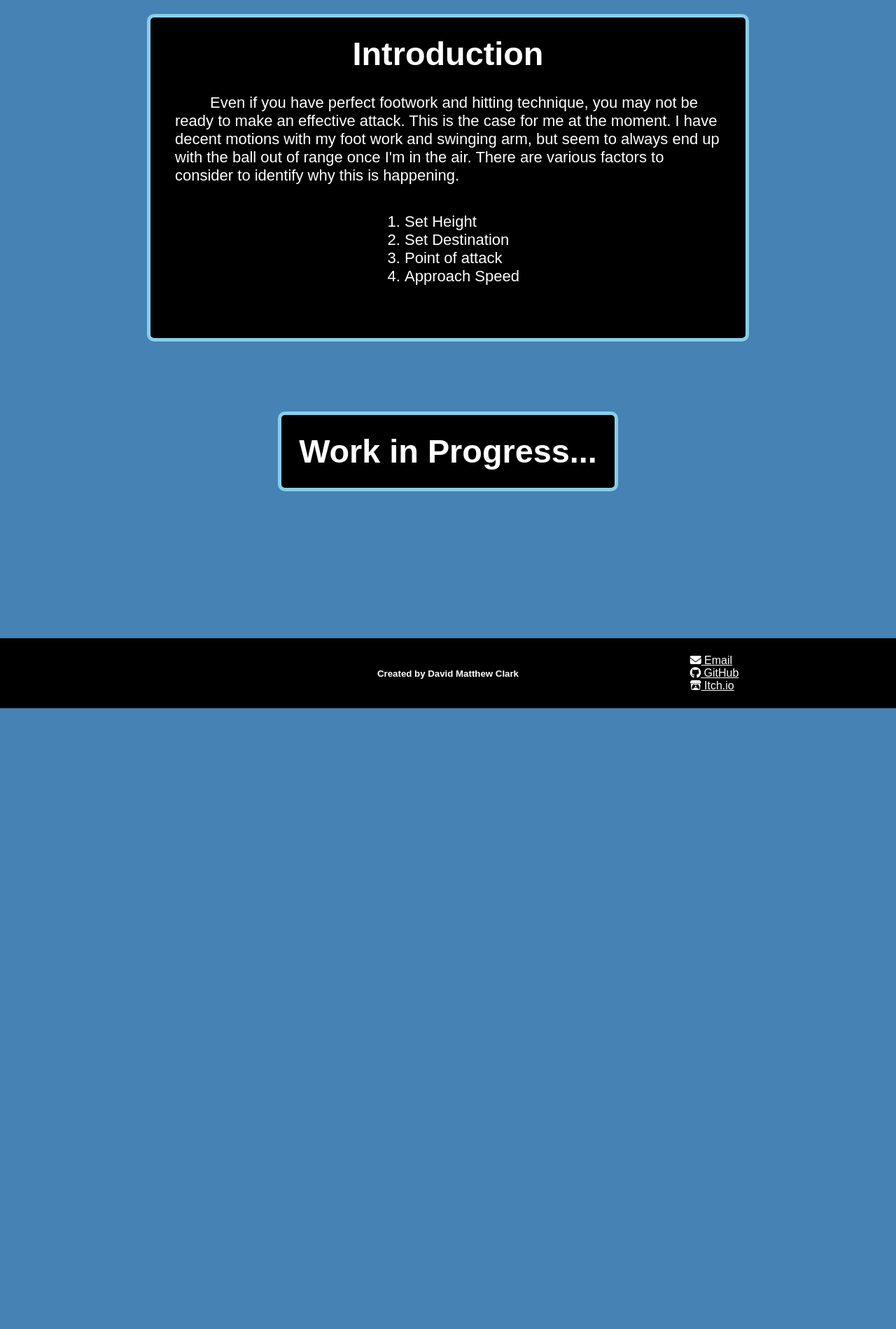
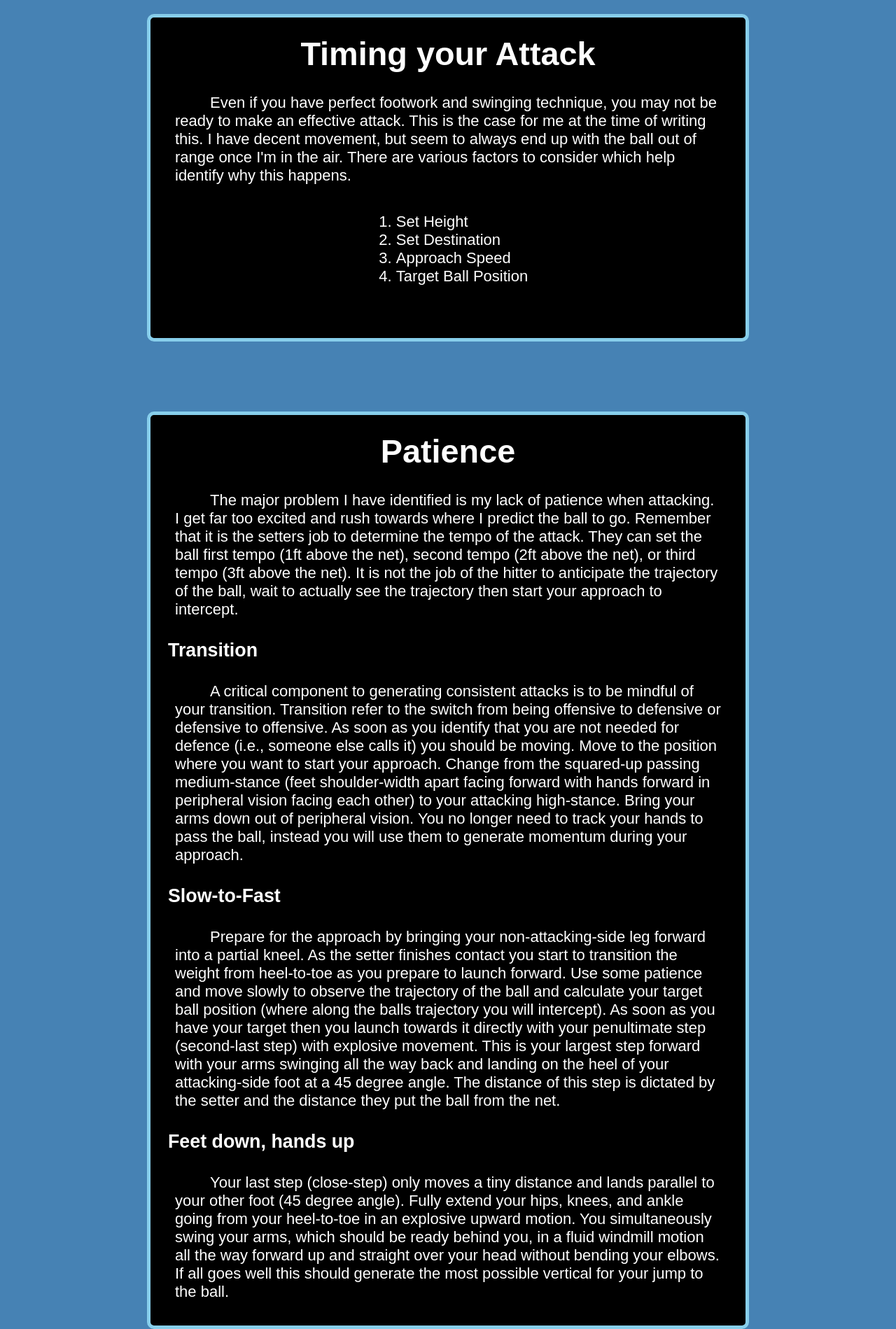
Before and after one commit to dmatthewclark/dmatthewclark.github.io, a plain HTML site: page blog/entries/volleyball_timing/volleyball_timing.html in a window 1280 px wide. Shown: the part 380-2279 px from the top of the page at 70% size. Before the commit the page ends 1392 px from the top, so only its background shows below. Drawn offline with Linux system fonts and the light colour scheme.

Commit message:
Completed Blog Post

```diff
--- a/blog/entries/volleyball_timing/volleyball_timing.html
+++ b/blog/entries/volleyball_timing/volleyball_timing.html
@@ -57,34 +57,78 @@
     </div>
 
     <div id="page-top">
-        <!--
-            <img id="panning-image" src="img/volleyball_blocking.jpg" alt="Picture of volleyball hitter and blocker." title="Blog post banner image">
-        -->
+        <img id="panning-image" src="img/spike.jpg" alt="Picture of volleyball hitter and blocker." title="Blog post banner image">
+
         <div class="page-title">Volleyball Timing</div>
     </div>
 
     <div class="flex-container-column last-element">
 
         <div class="flex-container-column section">
-            <h3>Introduction</h3>
+            <h3>Timing your Attack</h3>
             <p>
-                Even if you have perfect footwork and hitting technique, you may not be ready to make an effective attack.
-                This is the case for me at the moment.
-                I have decent motions with my foot work and swinging arm, but seem to always end up with the ball out of range once I'm in the air.
-                There are various factors to consider to identify why this is happening.
+                Even if you have perfect footwork and swinging technique, you may not be ready to make an effective attack.
+                This is the case for me at the time of writing this.
+                I have decent movement, but seem to always end up with the ball out of range once I'm in the air.
+                There are various factors to consider which help identify why this happens.
 
                 <ol>
                     <li>Set Height</li>
                     <li>Set Destination</li>
-                    <li>Point of attack</li>
                     <li>Approach Speed</li>
+                    <li>Target Ball Position</li>
                 </ol>
 
             </p>
         </div>
 
         <div class="flex-container-column section">
-            <h3>Work in Progress...</h3>
+            <h3>Patience</h3>
+            <p>
+                The major problem I have identified is my lack of patience when attacking.
+                I get far too excited and rush towards where I predict the ball to go.
+                Remember that it is the setters job to determine the tempo of the attack.
+                They can set the ball first tempo (1ft above the net), second tempo (2ft above the net), or third tempo (3ft above the net).
+                It is not the job of the hitter to anticipate the trajectory of the ball, wait to actually see the trajectory then start your approach to intercept.
+            </p>
+            <h6 style="margin-right: auto;">Transition</h6>
+            <p>
+                A critical component to generating consistent attacks is to be mindful of your transition.
+                Transition refer to the switch from being offensive to defensive or defensive to offensive.
+                As soon as you identify that you are not needed for defence (i.e., someone else calls it) you should be moving.
+                Move to the position where you want to start your approach.
+                Change from the squared-up passing medium-stance (feet shoulder-width apart facing forward with hands forward in peripheral vision facing each other) to your attacking high-stance.
+                Bring your arms down out of peripheral vision.
+                You no longer need to track your hands to pass the ball, instead you will use them to generate momentum during your approach.
+            </p>
+            <h6 style="margin-right:auto;">Slow-to-Fast</h6>
+            <p>
+                Prepare for the approach by bringing your non-attacking-side leg forward into a partial kneel.
+                As the setter finishes contact you start to transition the weight from heel-to-toe as you prepare to launch forward.
+                Use some patience and move slowly to observe the trajectory of the ball and calculate your target ball position (where along the balls trajectory you will intercept).
+                As soon as you have your target then you launch towards it directly with your penultimate step (second-last step) with explosive movement.
+                This is your largest step forward with your arms swinging all the way back and landing on the heel of your attacking-side foot at a 45 degree angle.
+                The distance of this step is dictated by the setter and the distance they put the ball from the net.
+            </p>
+            <h6 style="margin-right:auto;">Feet down, hands up</h6>
+            <p>
+                Your last step (close-step) only moves a tiny distance and lands parallel to your other foot (45 degree angle).
+                Fully extend your hips, knees, and ankle going from your heel-to-toe in an explosive upward motion.
+                You simultaneously swing your arms, which should be ready behind you, in a fluid windmill motion all the way forward up and straight over your head without bending your elbows.
+                If all goes well this should generate the most possible vertical for your jump to the ball.
+            </p>
+        </div>
+
+        <div class="flex-container-column section">
+            <h3>Target Ball Position</h3>
+            <p>
+                As we have said, it is important to have patience and wait to observe the trajectory of the ball to calculate when you will intercept the ball for an attack.
+                But how do we identify where we will intercept the ball?
+                This requires us to understand how fast we can get to the ball and our vertical leap.
+                Repetition will make this second nature, then you can focus more energy on the opponents court and where to attack.
+                You could measure your approach speed and height by recording yourself, or you can simply get a feel for it at the net by testing your approach a few times.
+                Once you have a feel for how high you can get above the net it makes your calculation much easier and will improve your accuracy.
+            </p>
         </div>
 
     </div>
```
Also changed, not shown: blog/entries/volleyball_timing/img/spike.jpg (added).
